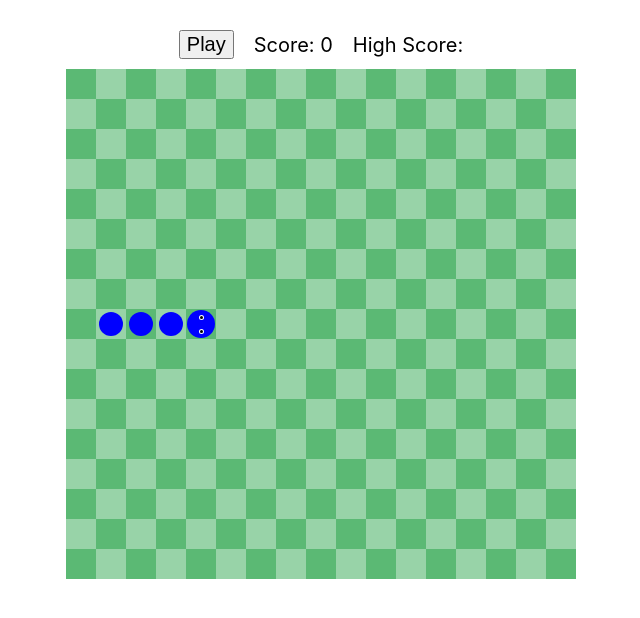
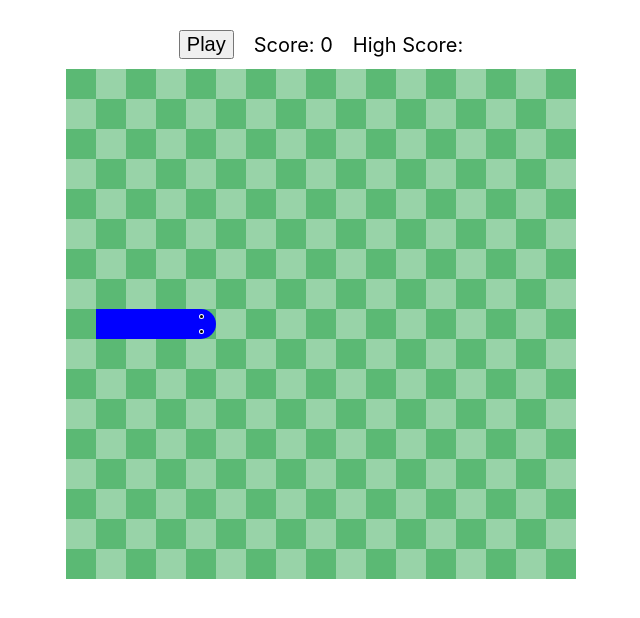
Before and after one commit to KateHoward10/snake, a React (Create React App) app: page / in a window 1280 px wide. Shown: the top 618 px of the page, without its empty margins (319-959 px from the left). Built offline with nearby package versions, Linux system fonts and the light colour scheme.

Commit message:
Make head curved based on direction

```diff
--- a/src/components/Grid/index.js
+++ b/src/components/Grid/index.js
@@ -2,13 +2,27 @@ import React from 'react';
 import { Container, Cell, Body, Eye, Pupil } from './styles';
 
 function Grid({ snake, foodPosition }) {
-	const isVertical = Math.abs(snake[snake.length - 1] - snake[snake.length - 2]) !== 1;
+	function getHeadDirection() {
+		switch (snake[snake.length - 1] - snake[snake.length - 2]) {
+			case 1:
+				return 'right';
+			case -1:
+				return 'left';
+			case 17:
+				return 'down';
+			case -17:
+				return 'up';
+			default:
+				return;
+		}
+	}
+
 	return (
 		<Container>
 			{Array.from(Array(289).keys()).map(number => (
 				<Cell key={number} number={number}>
-					{snake.includes(number) && (
-						<Body isHead={snake[snake.length - 1] === number} isVertical={isVertical}>
+					{snake.includes(number) ? (
+						<Body isHead={snake[snake.length - 1] === number} headDirection={getHeadDirection()}>
 							{snake[snake.length - 1] === number && (
 								<React.Fragment>
 									<Eye>
@@ -20,8 +34,9 @@ function Grid({ snake, foodPosition }) {
 								</React.Fragment>
 							)}
 						</Body>
+					) : (
+						number === foodPosition && '🍎'
 					)}
-					{number === foodPosition && '🍎'}
 				</Cell>
 			))}
 		</Container>
--- a/src/components/Grid/styles.js
+++ b/src/components/Grid/styles.js
@@ -15,12 +15,19 @@ export const Cell = styled.div`
 `;
 
 export const Body = styled.div`
-	width: ${props => (props.isHead ? 28 : 24)}px;
-	height: ${props => (props.isHead ? 28 : 24)}px;
-	border-radius: 50%;
+	width: 30px;
+	height: 30px;
 	background-color: blue;
 	display: flex;
-	flex-direction: ${props => (props.isVertical ? 'row' : 'column')};
+	flex-direction: ${props => (props.headDirection === 'up' || props.headDirection === 'down' ? 'row' : 'column')};
+	border-top-right-radius: ${props =>
+		props.isHead && (props.headDirection === 'right' || props.headDirection === 'up' ? '50%' : 0)};
+	border-bottom-right-radius: ${props =>
+		props.isHead && (props.headDirection === 'right' || props.headDirection === 'down' ? '50%' : 0)};
+	border-bottom-left-radius: ${props =>
+		props.isHead && (props.headDirection === 'left' || props.headDirection === 'down' ? '50%' : 0)};
+	border-top-left-radius: ${props =>
+		props.isHead && (props.headDirection === 'left' || props.headDirection === 'up' ? '50%' : 0)};
 	align-items: center;
 	justify-content: space-around;
 `;
```
